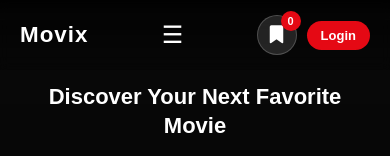
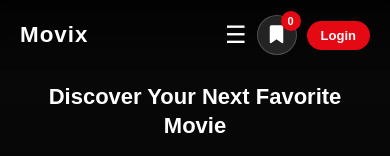
Before and after one commit to ANJALI-3129/MOVIE_APP, a React (Create React App) app: page / in a window 390 px wide. Shown: the top 156 px of the page. Built offline with nearby package versions, Linux system fonts and the light colour scheme; no server answers.

Commit message:
change navbar styling

```diff
--- a/src/components/Navbar/navbar.css
+++ b/src/components/Navbar/navbar.css
@@ -80,10 +80,6 @@
   width: 100%;
 }
 
-/* =========================
-   RIGHT SECTION
-========================= */
-
 .right-section {
   display: flex;
   align-items: center;
@@ -161,10 +157,6 @@
   transform: translateY(-2px);
 }
 
-/* =========================
-   USER
-========================= */
-
 .user-section {
   display: flex;
   align-items: center;
@@ -233,18 +225,13 @@
 
   .Movie {
     position: absolute;
-    top: 70px;
+    top: 100%;
     left: 0;
     width: 100%;
-
     display: none;
     flex-direction: column;
-    align-items: center;
-    gap: 20px;
-
     background: rgba(0, 0, 0, 0.95);
-    padding: 25px 0;
-    border-radius: 0 0 12px 12px;
+    z-index: 9999;
   }
 
   .Movie.active {
--- a/src/components/Navbar/navbar.jsx
+++ b/src/components/Navbar/navbar.jsx
@@ -53,12 +53,7 @@ const Navbar = () => {
         </div>
 
         {/* Mobile Menu */}
-        <div
-          className="menu-toggle"
-          onClick={() => setMenuOpen((prev) => !prev)}
-        >
-          ☰
-        </div>
+
 
         {/* Navigation */}
         <ul className={menuOpen ? "Movie active" : "Movie"}>
@@ -76,6 +71,12 @@ const Navbar = () => {
         </ul>
 
         <div className="right-section">
+            <div
+          className="menu-toggle"
+          onClick={() => setMenuOpen((prev) => !prev)}
+        >
+          ☰
+        </div>
           <div
             className="cart-icon"
             onClick={() => {
```
